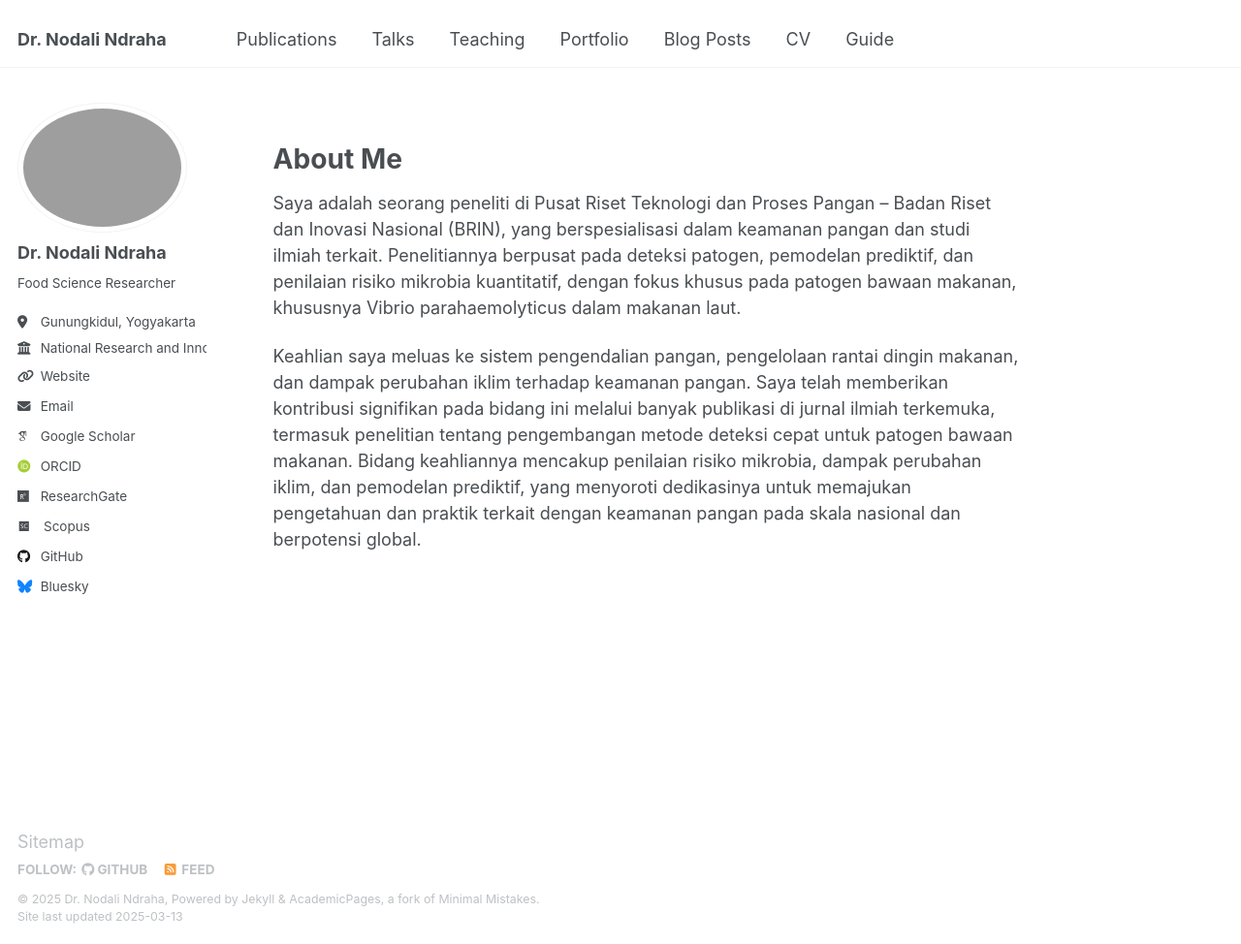
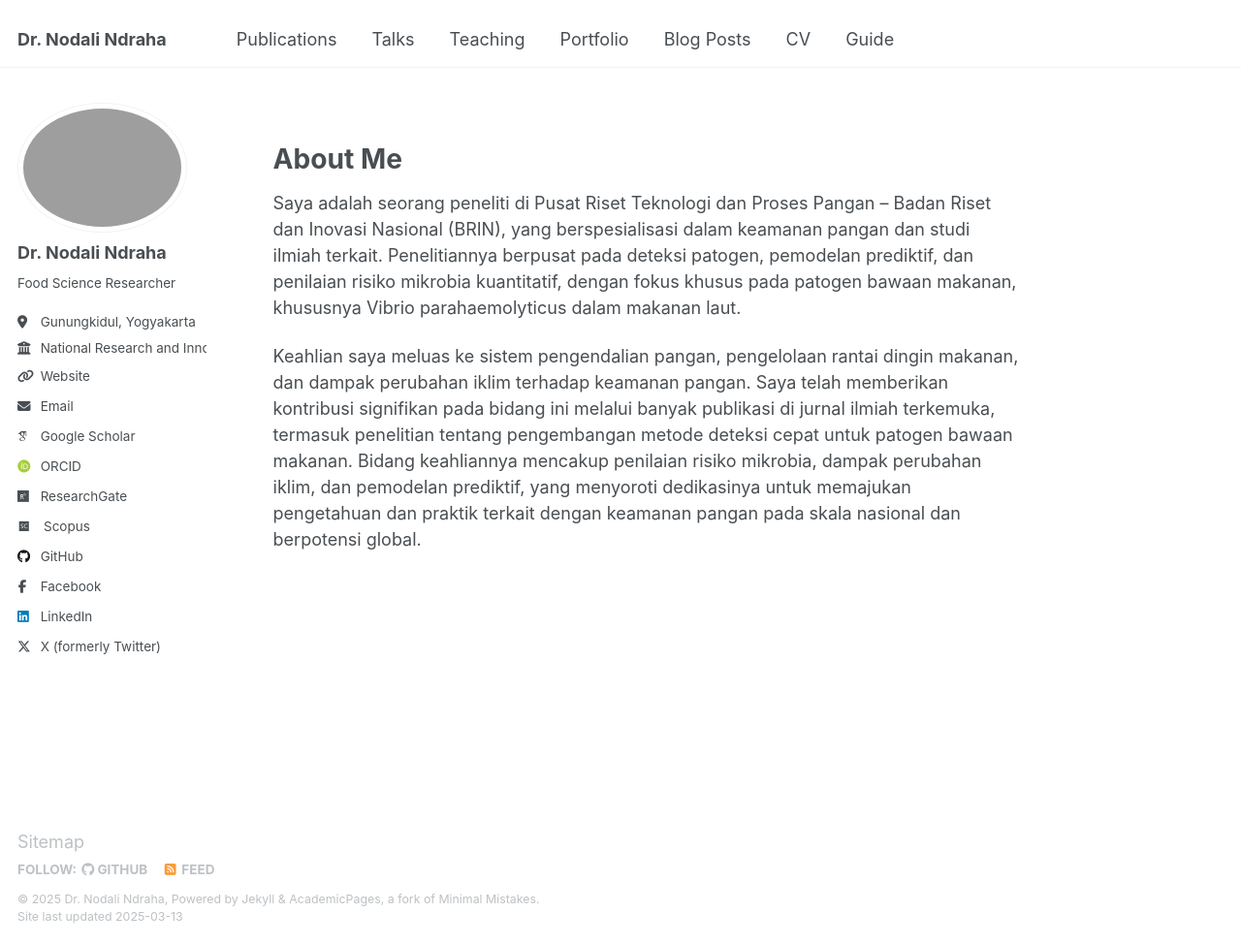
Before and after one commit to nndraha/nodali.github.io, a Jekyll site: the page built from _pages/about.md, in a window 1280 px wide and 974 px high. Shown: the whole window at 97% size. Built offline with Jekyll 4.4.1, drawn with Linux system fonts in a browser that asks for light colours; some web fonts are replaced; part of the change alters nothing that is shown.

Commit message:
Update _config.yml

```diff
--- a/_config.yml
+++ b/_config.yml
@@ -50,8 +50,8 @@ author:
   stackoverflow    : # User number or user number and name (i.e., use "1" or "1/jeff-atwood")
 
   # Social media
-  bluesky          : "bsky.app" # Replace this with you Bluesky username
-  facebook         : # Username
+  bluesky          : # "bsky.app" # Replace this with you Bluesky username
+  facebook         : "nndraha2021"
   flickr           : # Username
   foursquare       : # Username
   goodreads        : # Username
@@ -59,7 +59,7 @@ author:
   keybase          : # Username
   instagram        : # Username
   lastfm           : # Username
-  linkedin         : # Username
+  linkedin         : "nodali"
   mastodon         : # URL
   medium           : # URL
   pinterest        : # Username
@@ -67,7 +67,7 @@ author:
   steam            : # Username
   telegram         : # URL
   tumblr           : # Username
-  twitter          : # Username for X / Twitter
+  twitter          : "NodaliX"
   vine             : # Username
   weibo            : # Username
   wikipedia        : # Username
```
